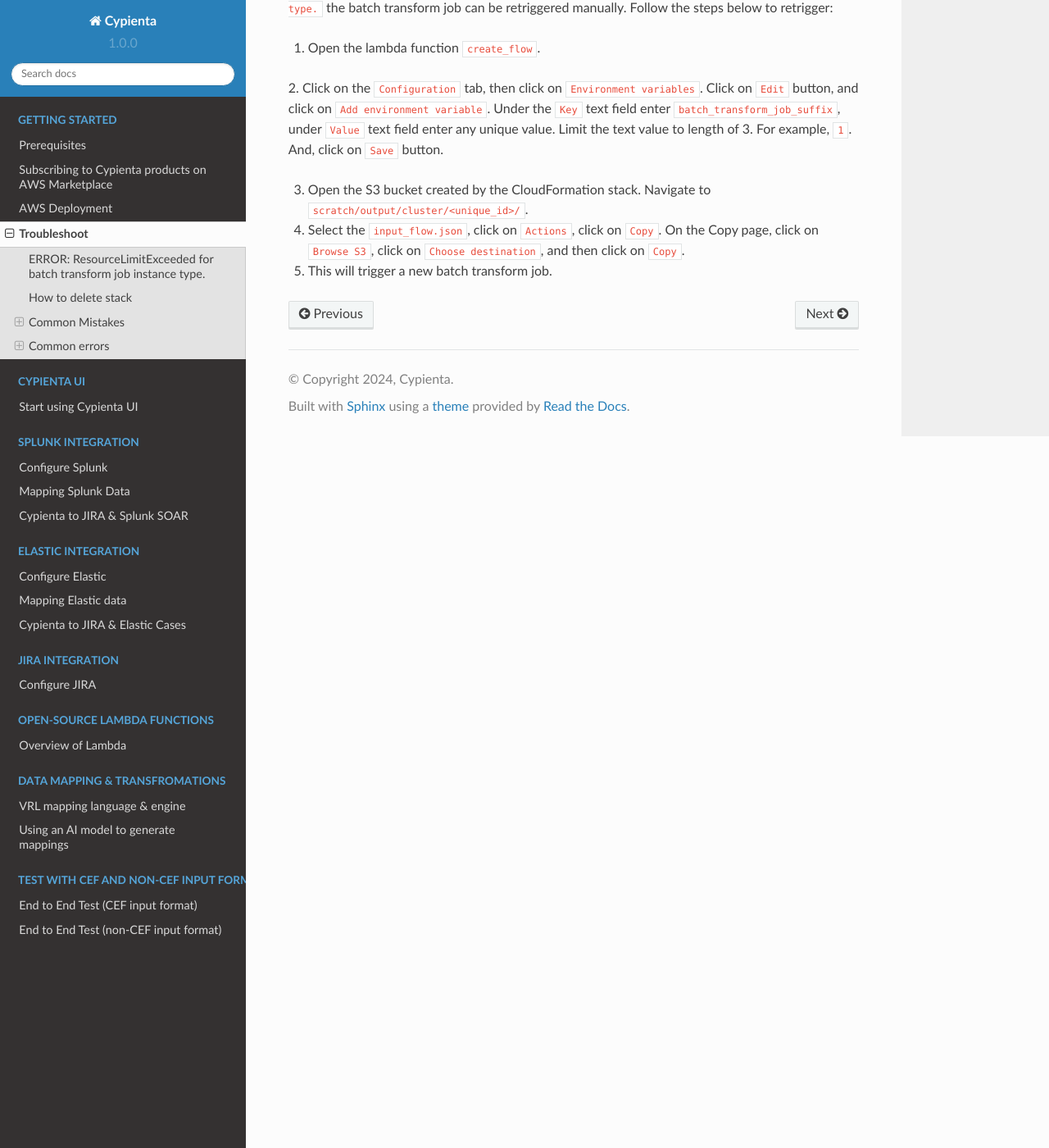
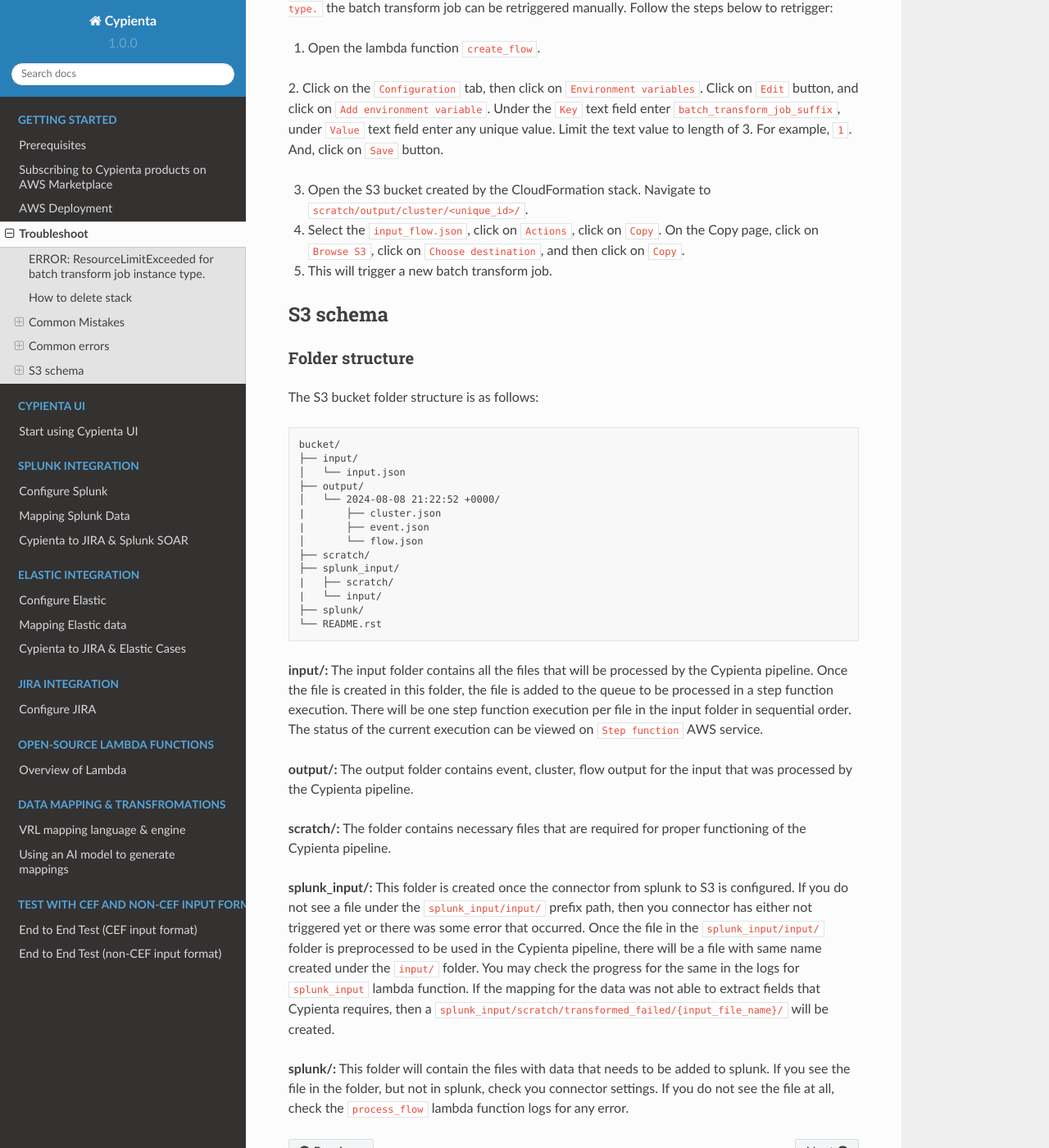
Before and after one commit to cypienta/docs, a Sphinx documentation site: the page built from docs/source/getting_started/troubleshoot.rst, in a window 1280 px wide and 1400 px high, scrolled down 2834 px. Shown: the whole window at 82% size. Built offline with Sphinx 7.4.7 and the Read the Docs theme 2.0.0, drawn with Linux system fonts in a browser that asks for light colours.

Commit message:
CD-274: add troubleshoot and folder structure

```diff
--- a/docs/source/getting_started/prerequisites.rst
+++ b/docs/source/getting_started/prerequisites.rst
@@ -44,3 +44,9 @@
 ~~~~~~~~~~~~~~~~~~~~~~~~~~~~
 
 Verify that quota limit for ``Concurrent executions`` for AWS Lambda function. On your AWS console for the region where you want to deploy your resources, Search for ``Service Quotas``, and select ``AWS Lambda`` from the AWS Services list. Search for quota name ``Concurrent executions``. Make sure that the applied account-level quota value is more than 12 to allow reserved concurrency for the enrich_with_technique, update_lookup_table lambda function. If the value is not greater than 10, select the ``Concurrent executions`` and click on ``Request increase at account level`` and set to any value greater than 10.
+
+
+VPC and Internet Gateways
+~~~~~~~~~~~~~~~~~~~~~~~~~~~~
+
+Verify that there are enough quota limit for creating one VPC, one Internet Gateway,, two public subnets for one template deployment. On your AWS console for the region where you want to deploy your resources, Search for ``Service Quotas``, and select ``Amazon Virtual Private Cloud (Amazon VPC)`` from the AWS Services list. Search for relevant quota names and make sure that the applied account-level quota value is as desired.
--- a/docs/source/getting_started/troubleshoot.rst
+++ b/docs/source/getting_started/troubleshoot.rst
@@ -1,5 +1,6 @@
 Troubleshoot
 ========
+
 
 ERROR: ResourceLimitExceeded for batch transform job instance type.
 -------------------------------------------------------------------
@@ -22,6 +23,7 @@
 
 3. Select the required instance type from the list and click on ``Request
    increase at account level``.
+
 
 How to delete stack
 -------------------
@@ -51,6 +53,7 @@
 
         4. Manually delete the running EC2 instance with name ``* - <ECS-cluster-name>``. Select all the pertinent instances, click on the ``Instance state`` dropdown and click on ``Terminate instance``.
 
+
 Common Mistakes
 ----------------
 
@@ -60,11 +63,13 @@
 - Incorrect arn for Models/UI
 - Incorrect Image for VRL Lambda
 
+
 Duplicate S3 bucket name
 ~~~~~~~~~~~~~~~~~~~~~~~~
 
 In the case of a duplicate S3 bucket name, delete the failed CloudFormation stack,
 then choose a new globally unique S3 bucket name and recreate the stack.
+
 
 Incorrect arn for Models/UI
 ~~~~~~~~~~~~~~~~~~~~~~~~
@@ -72,14 +77,17 @@
 In the case of an incorrect arn for models/UI, delete the failed CloudFormation stack,
 then confirm the arns for all models and UI components as seen in :doc:`subscription` and recreate the stack.
 
+
 Incorrect Image for VRL Lambda
 ~~~~~~~~~~~~~~~~~~~~~~~~
 
 In the case of an incorrect image for VRL lambda, delete the failed CloudFormation stack,
 then ensure that you have the correct ECR Image URI and version number, and recreate the stack.
 
+
 Common errors
 -------------
+
 
 CapacityError: Unable to provision requested ML compute capacity. Please retry using a different ML instance type.
 ~~~~~~~~~~~~~~~
@@ -113,3 +121,39 @@
 4. Select the ``input_flow.json``, click on ``Actions``, click on ``Copy``. On the Copy page, click on ``Browse S3``, click on ``Choose destination``, and then click on ``Copy``.
 
 5. This will trigger a new batch transform job.
+
+
+S3 schema
+---------
+
+Folder structure
+~~~~~~~~~~~~~~~~
+
+The S3 bucket folder structure is as follows:
+
+.. code-block:: text
+
+    bucket/
+    ├── input/
+    │   └── input.json
+    ├── output/
+    │   └── 2024-08-08 21:22:52 +0000/
+    |       ├── cluster.json
+    |       ├── event.json
+    │       └── flow.json
+    ├── scratch/
+    ├── splunk_input/
+    |   ├── scratch/
+    |   └── input/
+    ├── splunk/
+    └── README.rst
+
+**input/:** The input folder contains all the files that will be processed by the Cypienta pipeline. Once the file is created in this folder, the file is added to the queue to be processed in a step function execution. There will be one step function execution per file in the input folder in sequential order. The status of the current execution can be viewed on ``Step function`` AWS service.
+
+**output/:** The output folder contains event, cluster, flow output for the input that was processed by the Cypienta pipeline.
+
+**scratch/:** The folder contains necessary files that are required for proper functioning of the Cypienta pipeline.
+
+**splunk_input/:** This folder is created once the connector from splunk to S3 is configured. If you do not see a file under the ``splunk_input/input/`` prefix path, then you connector has either not triggered yet or there was some error that occurred. Once the file in the ``splunk_input/input/`` folder is preprocessed to be used in the Cypienta pipeline, there will be a file with same name created under the ``input/`` folder. You may check the progress for the same in the logs for ``splunk_input`` lambda function. If the mapping for the data was not able to extract fields that Cypienta requires, then a ``splunk_input/scratch/transformed_failed/{input_file_name}/`` will be created.
+
+**splunk/:** This folder will contain the files with data that needs to be added to splunk. If you see the file in the folder, but not in splunk, check you connector settings. If you do not see the file at all, check the ``process_flow`` lambda function logs for any error.
```
